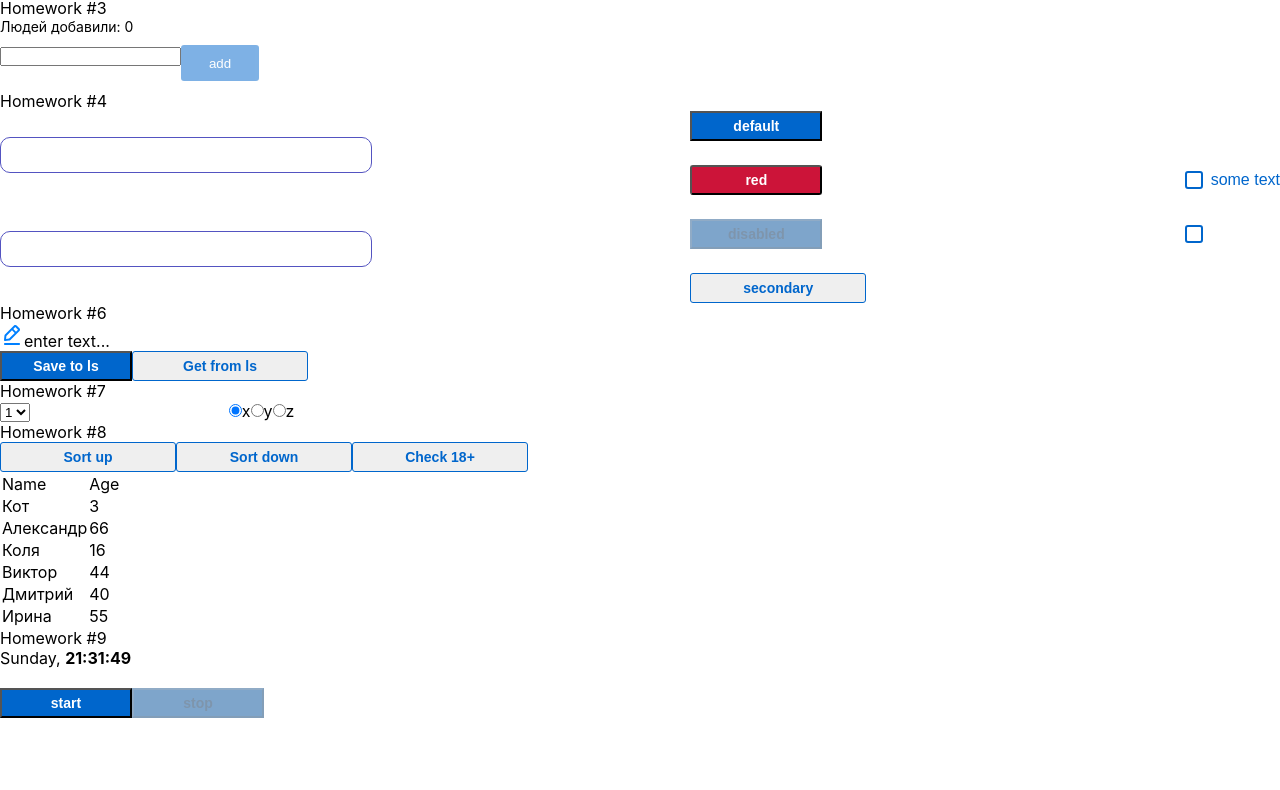
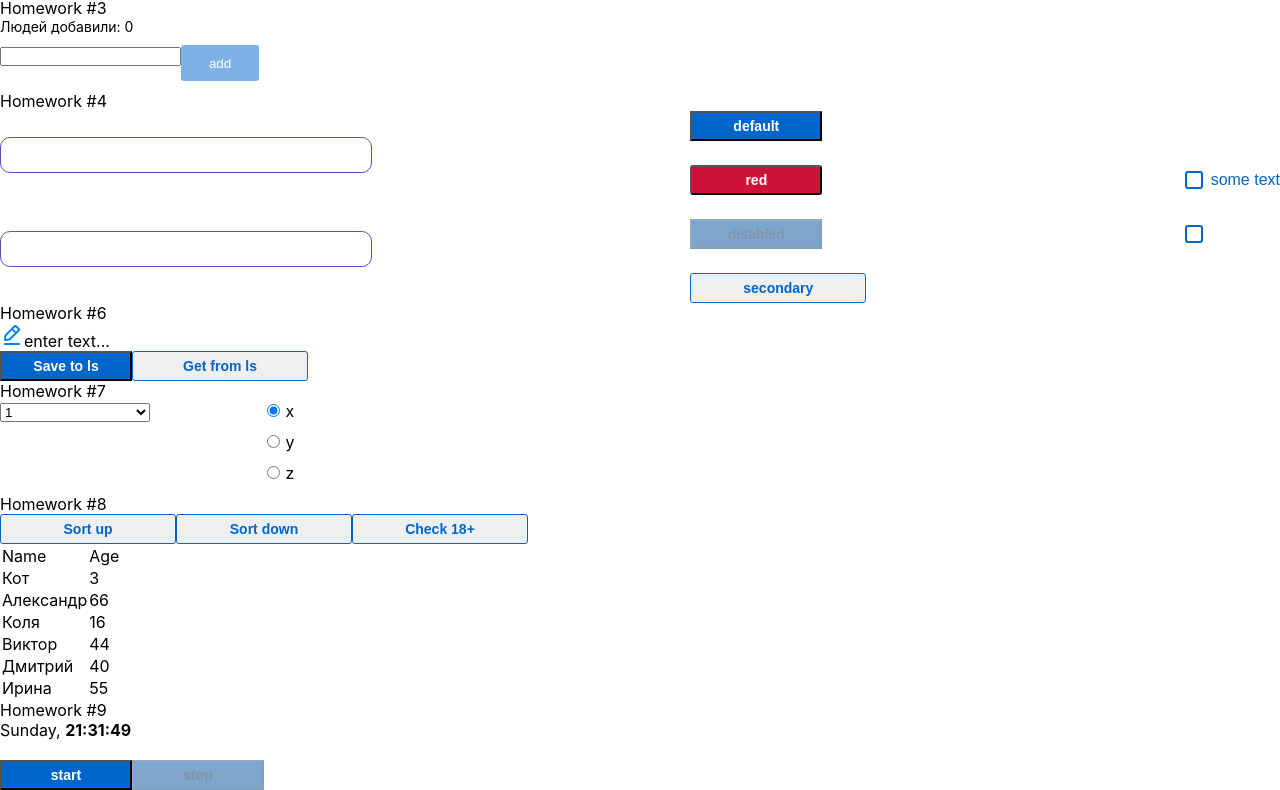
Before and after one commit to DmitryB89/Self-Check, a React (Create React App) app: page /#/pre-junior in a window 1280 px wide. Shown: the part 640-1430 px from the top of the page. Before the commit the page ends 1358 px from the top, so only its background shows below. Built offline with nearby package versions, Linux system fonts and the light colour scheme.

Commit message:
HW7 update

```diff
--- a/src/s2-homeworks/hw07/common/c5-SuperSelect/SuperSelect.module.css
+++ b/src/s2-homeworks/hw07/common/c5-SuperSelect/SuperSelect.module.css
@@ -1,9 +1,12 @@
 .select {
+    width: 150px;
 }
 
 .select:focus {
+    border: 1px solid grey;
 }
 
 
 .option:hover {
+    border: 1px solid grey;
 }
--- a/src/s2-homeworks/hw07/common/c6-SuperRadio/SuperRadio.module.css
+++ b/src/s2-homeworks/hw07/common/c6-SuperRadio/SuperRadio.module.css
@@ -1,4 +1,7 @@
+
 .radio {
+    margin-bottom: 15px;
+    margin-right: 5px;
 }
 
 .radio::before {
@@ -12,4 +15,6 @@
 }
 
 .options {
+    display: flex;
+    flex-direction: column;
 }
```
